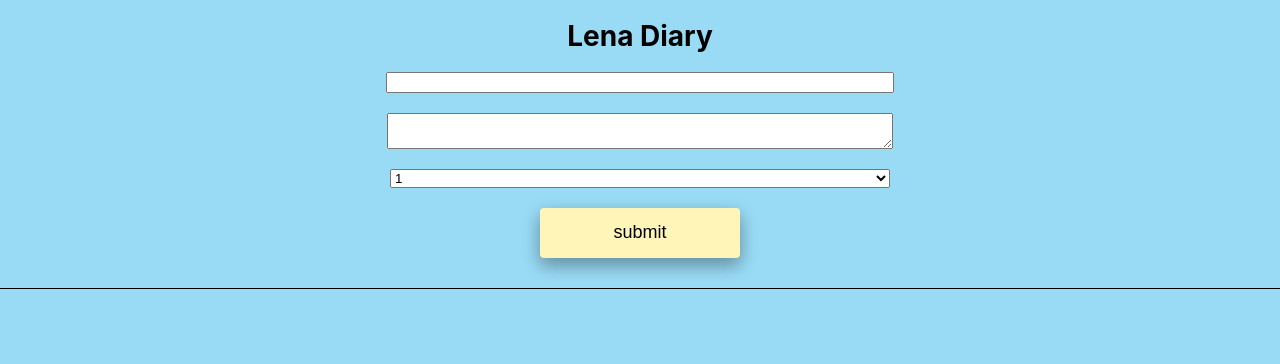
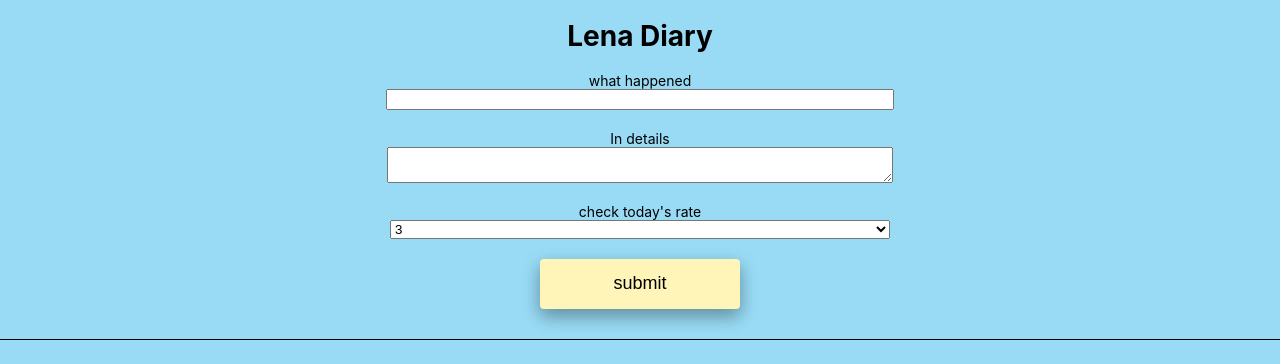
Before and after one commit to lenayoo/lenadiary, a React (Create React App) app: page / in a window 1280 px wide. Shown: the top 364 px of the page. Built offline with nearby package versions, Linux system fonts and the light colour scheme.

Commit message:
add submithandler

```diff
--- a/src/App.js
+++ b/src/App.js
@@ -4,6 +4,12 @@ import { useState } from 'react'
 function App() {
   const [title, setTitle] = useState('')
   const [text, setText] = useState('')
+  const [emotion, setEmotion] = useState(3)
+  const [diary, setDiary] = useState({
+    title: '',
+    text: '',
+    emotion: 3,
+  })
 
   function inputHandler(e) {
     setTitle(e.target.value)
@@ -15,28 +21,38 @@ function App() {
     console.log(e.target.value)
   }
 
-  function submitHandler() {}
+  function selectHandler(e) {
+    setEmotion(e.target.value)
+    console.log(e.target.value)
+  }
+
+  function submitHandler(e) {
+    e.preventDefault()
+    setDiary({ title: setTitle, text: setText, emotion: setEmotion })
+    console.log(setDiary)
+  }
 
   return (
     <div className="App">
       <h1>Lena Diary</h1>
-      <form className="body">
+      <form className="body" onSubmit={submitHandler}>
+        <label>what happened</label>
         <input className="writer" onChange={inputHandler} value={title} />
+        <label>In details</label>
         <textarea
           className="diary-content"
           onChange={textareaHandler}
           value={text}
         ></textarea>
-        <select className="emotion">
+        <label>check today's rate</label>
+        <select className="emotion" onChange={selectHandler} value={emotion}>
           <option>1</option>
           <option>2</option>
           <option>3</option>
           <option>4</option>
           <option>5</option>
         </select>
-        <button type="submit" onSubmit={submitHandler}>
-          submit
-        </button>
+        <button type="submit">submit</button>
       </form>
       <div className="line"></div>
     </div>
```
